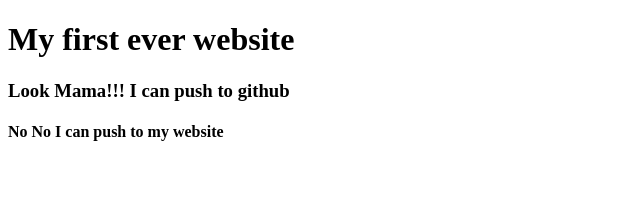
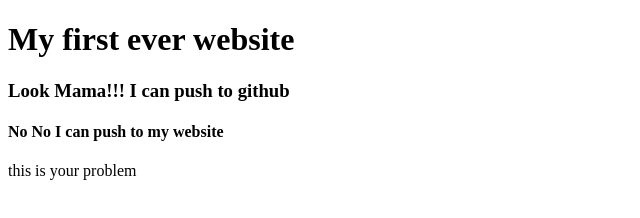
Before and after one commit to kaharullah-best/my-first-website, a plain HTML site: page index.html in a window 1280 px wide. Shown: the whole page, without its empty margins (0-640 px from the left). Drawn offline with Linux system fonts and the light colour scheme.

Commit message:
Problem edded

```diff
--- a/index.html
+++ b/index.html
@@ -9,5 +9,6 @@
     <h1>My first ever website</h1>
     <h3>Look Mama!!! I can push to github</h3>
     <h4>No No I can push to my website</h4>
+    <p>this is your problem</p>
 </body>
 </html>
```
